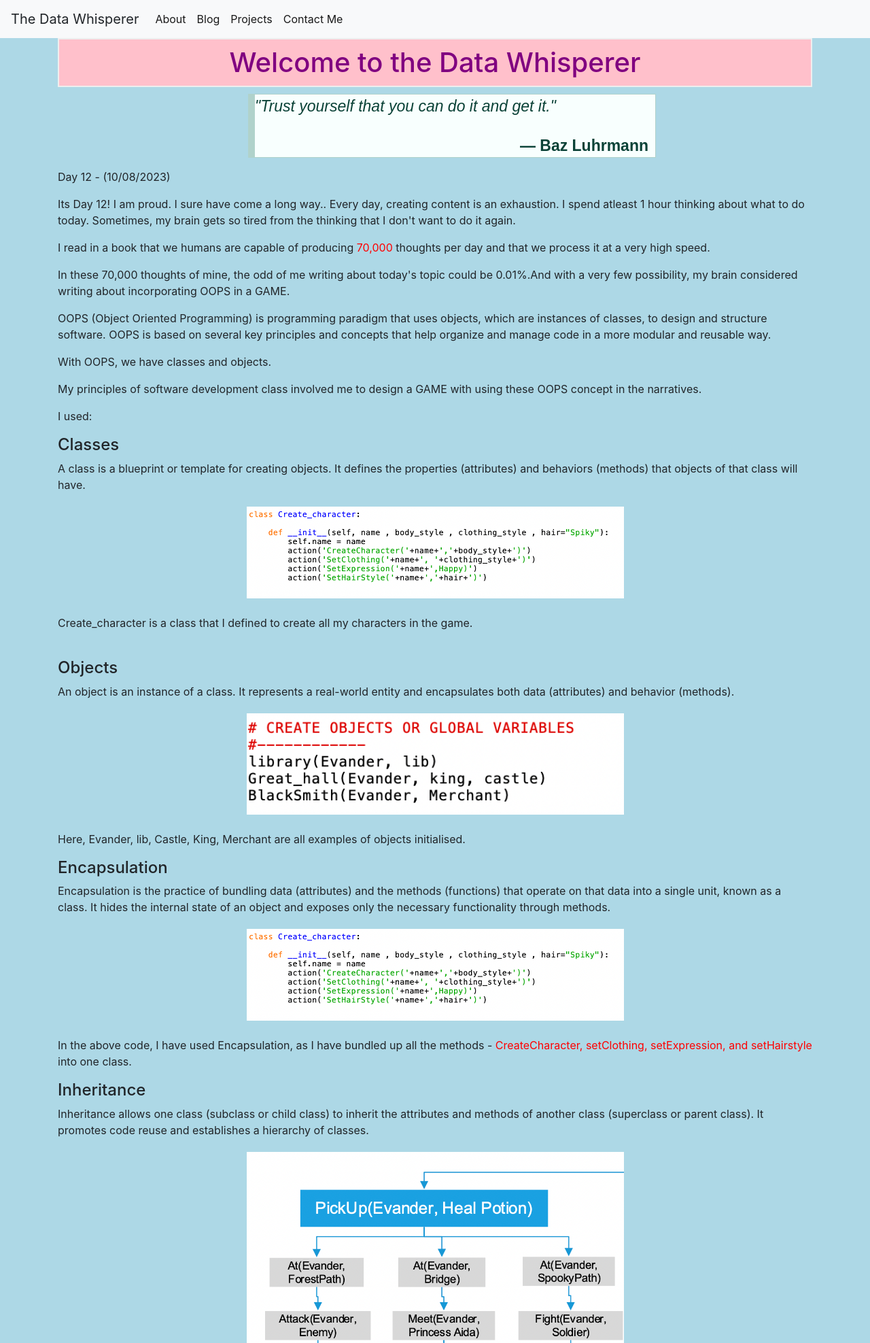
After one commit to vijaayyyyvarshini/datawhisperer, a Flask app: page /13thblog in a window 1280 px wide. The commit adds this page. Shown: the top 1975 px of the page at 68% size. Run offline with Flask 3, Linux system fonts and the light colour scheme; some libraries are stand-ins or nearby versions.

Commit message:
12th day of learning

```diff
--- a/app.py
+++ b/app.py
@@ -150,7 +150,9 @@ def tenthday():
 def eleventhday():
     return render_template('12blog.html')
 
-
+@app.route('/13thblog')
+def twelthday():
+    return render_template('13blog.html')
 
 
 #direction to projects
--- /dev/null
+++ b/templates/13blog.html
@@ -0,0 +1,103 @@
+{% extends 'base.html' %}
+
+<link rel="stylesheet" href="{{ url_for('static', filename= 'css/style.css') }}">
+{% block content %}
+    <h1>{% block title %} Welcome to the Data Whisperer {% endblock %}</h1>
+
+    <body>
+        <blockquote class="blockquote blockquote--bordered">
+            <p class="blockquote_text">
+                "Trust yourself that you can do it and get it."
+            </p>
+            <p class="blockquote_text blockquote_text_author">
+                Baz Luhrmann
+            </p>
+        </blockquote>
+
+        <p>Day 12 - (10/08/2023)</p>
+
+        <p>Its Day 12! I am proud. I sure have come a long way.. Every day, creating content is an exhaustion. I spend atleast 1 hour thinking about what to do today. Sometimes, my brain gets so tired from the thinking that I don't want to do it again.</p>
+
+        <p>I read in a book that we humans are capable of producing <span style="color: red;">70,000</span> thoughts per day and that we process it at a very high speed.</p>
+
+
+        <p>In these 70,000 thoughts of mine, the odd of me writing about today's topic could be 0.01%.And with a very few possibility, my brain considered writing about incorporating OOPS in a GAME. </p>
+
+
+        <p>OOPS (Object Oriented Programming) is programming paradigm that uses objects, which are instances of classes, to design and structure software. OOPS is based on several key principles and concepts that help organize and manage code in a more modular and reusable way. </p>
+
+        <p>With OOPS, we have classes and objects.</p>
+
+        <p>My principles of software development class involved me to design a GAME with using these OOPS concept in the narratives.</p>
+
+
+        <p>I used:</p>
+
+       <h4>Classes</h4>
+
+       <p>A class is a blueprint or template for creating objects. It defines the properties (attributes) and behaviors (methods) that objects of that class will have.</p>
+
+       <div class="image-container">
+        <img src="/static/images/class.png" class="image" alt="Classes">
+        </div>
+
+    <br><p>Create_character is a class that I defined to create all my characters in the game.</p>
+
+    <br><h4>Objects</h4>
+
+    <p>An object is an instance of a class. It represents a real-world entity and encapsulates both data (attributes) and behavior (methods).</p>
+
+    <div class="image-container">
+        <img src="/static/images/objects.png" class="image" alt="Object">
+        </div>
+
+       <br> <p>Here, Evander, lib, Castle, King, Merchant are all examples of objects initialised.</p>
+
+    <h4>Encapsulation</h4>
+
+    <p>Encapsulation is the practice of bundling data (attributes) and the methods (functions) that operate on that data into a single unit, known as a class. It hides the internal state of an object and exposes only the necessary functionality through methods.</p>
+
+    <div class="image-container">
+        <img src="/static/images/class.png" class="image" alt="Class2">
+        </div>
+
+   <br> <p>In the above code, I have used Encapsulation, as I have bundled up all the methods -<span style="color: red;"> CreateCharacter, setClothing, setExpression, and setHairstyle </span> into one class.</p>
+
+    <h4>Inheritance</h4>
+
+    <p>Inheritance allows one class (subclass or child class) to inherit the attributes and methods of another class (superclass or parent class). It promotes code reuse and establishes a hierarchy of classes.</p>
+
+    <div class="image-container">
+        <img src="/static/images/inheritance.png" class="image" alt="Inheritance">
+        </div>
+
+    <br><p>In my above diagram, I have done Inheritance while defining the user stories. This helps me to make use of parent class properties and resuse the code.</p>
+
+    <h4>Abstraction</h4>
+
+    <p>Abstraction is the process of simplifying complex reality by modeling classes based on the essential properties and behaviors of objects. It involves ignoring the irrelevant details and focusing on what's important.</p>
+
+
+    <div class="image-container">
+        <img src="/static/images/abstract.png" class="image" alt="Abstraction">
+        </div>
+
+    <br><p>In the above code, I have defined two abstract classes and abstraction methods. </p>
+
+
+    <h4>Constructors and Destructors</h4>
+
+    <p>A constructor is a special method in a class that is called when an object is created. It initializes the object's attributes.</p>
+
+    <p>A destructor is a method that is called when an object is destroyed. In some programming languages, like C++, destructors are used for resource cleanup.</p>
+
+    <p>I didn't explicitly define any Constructors and Destructors in my code.</p>
+
+
+        <footer>
+        <p>Copyright © 2023 Data Whisperer</p>
+      </footer>
+
+    </body>
+
+{% endblock %}
--- a/templates/index.html
+++ b/templates/index.html
@@ -42,6 +42,9 @@
            <li class="nav-item active">
             <a class="nav-link" href="/12thblog">Protein Secondary Structure prediction using VARNA - Day 11</a>
            </li>
+           <li class="nav-item active">
+            <a class="nav-link" href="/13thblog">Using OOPS for a GAME! - Day 12</a>
+           </li>
             </ul>
         </div>
 {% endblock %}
```
Also changed, not shown: static/images/abstract.png (added), static/images/class.png (added), static/images/inheritance.png (added), static/images/objects.png (added), 1 other file.
